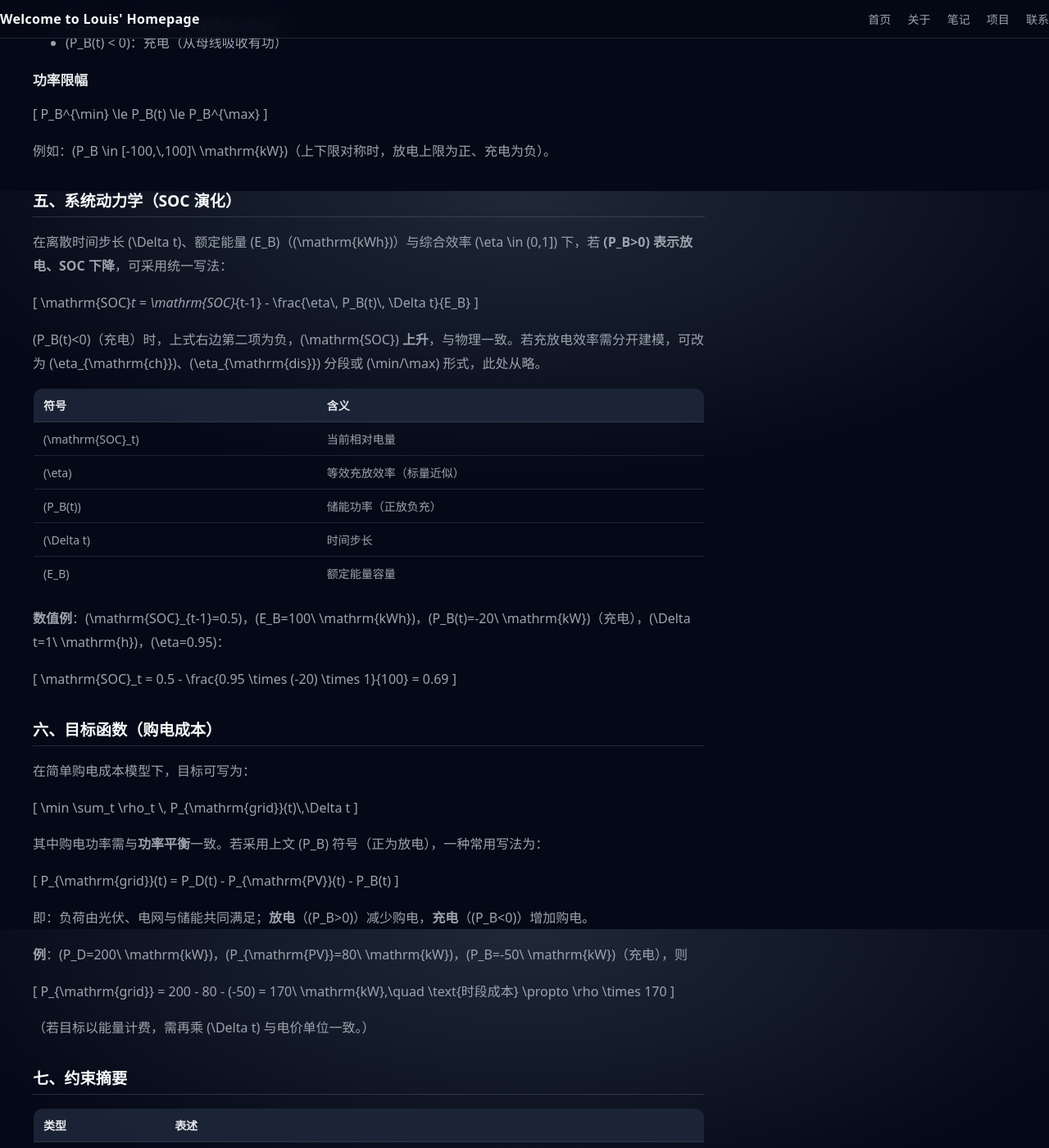
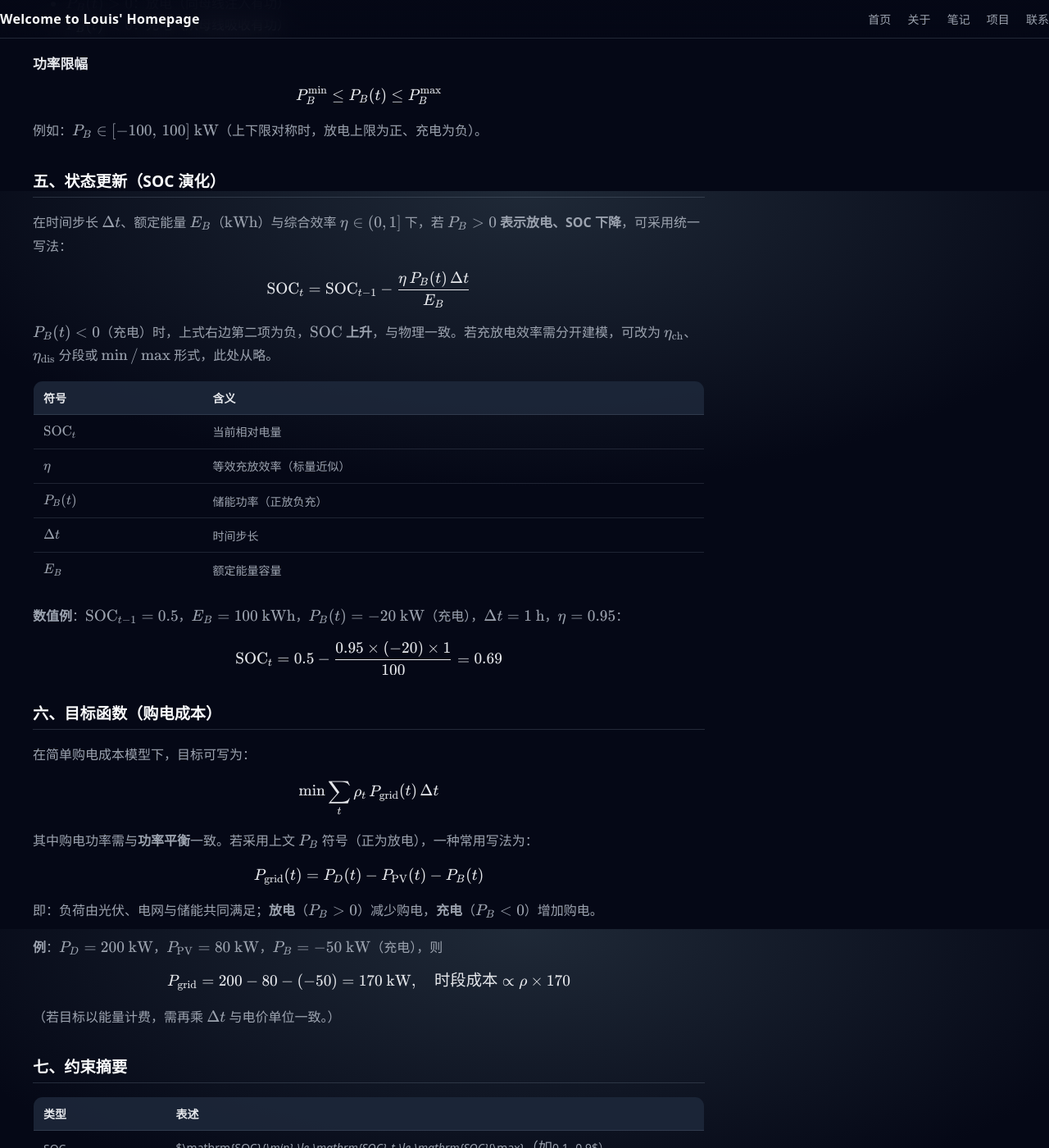
Before and after one commit to louislog/louislog.github.io, a Jekyll site: the page built from _notes/01_BESS调度的数学模型.md, in a window 1280 px wide and 1400 px high, scrolled down 2467 px. Shown: the whole window at 82% size. Built offline with Jekyll 4.4.1, drawn with Linux system fonts in a browser that asks for light colours; some of the changed text lies outside the part shown.

Commit message:
Update BESS note to refine terminology and improve clarity in mathematical expressions and variable definitions

````diff
--- a/_notes/01_BESS调度的数学模型.md
+++ b/_notes/01_BESS调度的数学模型.md
@@ -3,7 +3,7 @@ layout: default
 title: "BESS 调度的数学模型"
 category: 分享
 date: 2026-04-20
-excerpt: 从系统结构、外生数据、状态/决策变量到动力学与约束，梳理 AI-EMS 中储能调度的数据与优化表述。
+excerpt: 从系统结构、外部输入、状态/控制量到状态更新与约束，梳理 AI-EMS 中储能调度的数据与优化表述。
 ---
 
 <header class="note-hero">
@@ -17,7 +17,7 @@ excerpt: 从系统结构、外生数据、状态/决策变量到动力学与约
 
 <div class="note-prose" markdown="1">
 
-BESS（Battery Energy Storage System）调度的数据模型是 AI-EMS 中最关键的基础之一：它回答**问题里有哪些量、哪些是外部给定、哪些是状态与决策，以及它们如何随时间演化**。下文按五个核心块展开：**系统结构**、**输入数据**、**状态**、**决策（动作）**、**系统动力学**；随后补充目标函数、约束与工程中的数据形态。
+BESS（Battery Energy Storage System）调度的数据模型是 AI-EMS 中最关键的基础之一：它回答**问题里有哪些量、哪些是外部给定、哪些是状态与控制量，以及它们如何随时间演化**。下文按五个核心块展开：**系统结构**、**输入数据**、**状态**、**控制量**、**状态更新**；随后补充目标函数、约束与工程中的数据形态。
 
 ## 一、系统结构
 
@@ -31,149 +31,149 @@ BESS（Battery Energy Storage System）调度的数据模型是 AI-EMS 中最关
  └── 储能 (BESS)
 ```
 
-在每个离散时刻 \(t\)，调度需要决定**储能的充放电功率**（大小与方向）。常见优化目标是：在**满足电气与安全约束**的前提下，**最小化购电成本**（或更一般的运行成本）。
+在每个离散时刻 $t$，调度需要决定**储能的充放电功率**（大小与方向）。常见优化目标是：在**满足电气与安全约束**的前提下，**最小化购电成本**（或更一般的运行成本）。
 
-## 二、输入数据（外生量）
+## 二、输入数据（外部输入）
 
 以下由环境或预测给出，**不是**当日调度可直接「改写」的量，但在滚动优化中可作为已知或随机参数处理。
 
 ### 电价
 
-\(\rho_t\)：时刻 \(t\) 的购电电价（\(\$/\mathrm{kWh}\) 或等价货币单位）。
+$\rho_t$：时刻 $t$ 的购电电价（$\text{\$}/\mathrm{kWh}$ 或等价货币单位）。
 
-| 时刻  | 电价 \(\rho_t\) |
+| 时刻  | 电价 $\rho_t$ |
 | ----- | ---------------- |
-| 0:00  | \(0.2\)          |
-| 12:00 | \(0.6\)          |
+| 0:00  | $0.2$          |
+| 12:00 | $0.6$          |
 
-直觉：**低价时段充电、高价时段放电**，以降低 \(\sum_t \rho_t \cdot P_{\mathrm{grid},t}\)。
+直觉：**低价时段充电、高价时段放电**，以降低 $\sum_t \rho_t \cdot P_{\mathrm{grid},t}$。
 
 ### 负荷
 
-\(P_D(t)\)：用户在时刻 \(t\) 的有功需求（\(\mathrm{kW}\)）。
+$P_D(t)$：用户在时刻 $t$ 的有功需求（$\mathrm{kW}$）。
 
-| 时刻 | \(P_D(t)\) |
+| 时刻 | $P_D(t)$ |
 | ---- | ----------- |
-| 8:00 | \(120\)     |
-| 18:00 | \(300\)    |
+| 8:00 | $120$     |
+| 18:00 | $300$    |
 
-### 光伏出力
+### 光伏功率
 
-\(P_{\mathrm{PV}}(t)\)：光伏在时刻 \(t\) 的发电功率（\(\mathrm{kW}\)）。
+$P_{\mathrm{PV}}(t)$：光伏在时刻 $t$ 的发电功率（$\mathrm{kW}$）。
 
-| 时刻  | \(P_{\mathrm{PV}}(t)\) |
+| 时刻  | $P_{\mathrm{PV}}(t)$ |
 | ----- | ---------------------- |
-| 12:00 | \(200\)                |
-| 18:00 | \(0\)                  |
+| 12:00 | $200$                |
+| 18:00 | $0$                  |
 
 ### 净负荷
 
-\[
+$$
 P_{\mathrm{net}}(t) = P_D(t) - P_{\mathrm{PV}}(t)
-\]
+$$
 
 表示扣减光伏后，**母线侧仍须由电网与储能等平衡的净需求**。
-例：\(P_D(t)=300\ \mathrm{kW}\)，\(P_{\mathrm{PV}}(t)=120\ \mathrm{kW}\)，则 \(P_{\mathrm{net}}(t)=180\ \mathrm{kW}\)。
+例：$P_D(t)=300\ \mathrm{kW}$，$P_{\mathrm{PV}}(t)=120\ \mathrm{kW}$，则 $P_{\mathrm{net}}(t)=180\ \mathrm{kW}$。
 
 ## 三、状态变量
 
 状态刻画「当前可观测、且影响未来可行与代价」的信息。一种常用聚合为：
 
-\[
+$$
 s_t = \bigl(P_{\mathrm{net}}(t),\, \rho_t,\, \mathrm{SOC}_t\bigr)
-\]
+$$
 
 ### 荷电状态 SOC
 
-\(\mathrm{SOC}_t\)：时刻 \(t\) 的相对电量，\(\mathrm{SOC}_t \in [0,1]\)（工程上常收紧为 \([\mathrm{SOC}_{\min}, \mathrm{SOC}_{\max}]\)）。
+$\mathrm{SOC}_t$：时刻 $t$ 的相对电量，$\mathrm{SOC}_t \in [0,1]$（工程上常收紧为 $[\mathrm{SOC}_{\min}, \mathrm{SOC}_{\max}]$）。
 
-| \(\mathrm{SOC}\) | 含义   |
+| $\mathrm{SOC}$ | 含义   |
 | ---------------- | ------ |
-| \(1.0\)          | 满电   |
-| \(0.5\)          | 一半   |
-| \(0.0\)          | 放空（通常禁止触及） |
+| $1.0$          | 满电   |
+| $0.5$          | 一半   |
+| $0.0$          | 放空（通常禁止触及） |
 
 ### 电价与净负荷在状态中的角色
 
-- \(P_{\mathrm{net}}(t)\)：反映净功率缺口，直接影响功率平衡与线路潮流。
-- \(\rho_t\)：作为成本权重，影响「何时充放更划算」。
+- $P_{\mathrm{net}}(t)$：反映净功率缺口，直接影响功率平衡与线路潮流。
+- $\rho_t$：作为成本权重，影响「何时充放更划算」。
 
-## 四、决策变量（动作）
+## 四、控制变量（决策量）
 
 设**放电为正**、**充电为负**（约定与功率平衡式需一致）：
 
-\[
-a_t = P_B(t)
-\]
+$$
+P_B(t)
+$$
 
-- \(P_B(t) > 0\)：放电（向母线注入有功）
-- \(P_B(t) < 0\)：充电（从母线吸收有功）
+- $P_B(t) > 0$：放电（向母线注入有功）
+- $P_B(t) < 0$：充电（从母线吸收有功）
 
 ### 功率限幅
 
-\[
+$$
 P_B^{\min} \le P_B(t) \le P_B^{\max}
-\]
+$$
 
-例如：\(P_B \in [-100,\,100]\ \mathrm{kW}\)（上下限对称时，放电上限为正、充电为负）。
+例如：$P_B \in [-100,\,100]\ \mathrm{kW}$（上下限对称时，放电上限为正、充电为负）。
 
-## 五、系统动力学（SOC 演化）
+## 五、状态更新（SOC 演化）
 
-在离散时间步长 \(\Delta t\)、额定能量 \(E_B\)（\(\mathrm{kWh}\)）与综合效率 \(\eta \in (0,1]\) 下，若 **\(P_B>0\) 表示放电、SOC 下降**，可采用统一写法：
+在时间步长 $\Delta t$、额定能量 $E_B$（$\mathrm{kWh}$）与综合效率 $\eta \in (0,1]$ 下，若 **$P_B>0$ 表示放电、SOC 下降**，可采用统一写法：
 
-\[
+$$
 \mathrm{SOC}_t = \mathrm{SOC}_{t-1} - \frac{\eta\, P_B(t)\, \Delta t}{E_B}
-\]
+$$
 
-\(P_B(t)<0\)（充电）时，上式右边第二项为负，\(\mathrm{SOC}\) **上升**，与物理一致。若充放电效率需分开建模，可改为 \(\eta_{\mathrm{ch}}\)、\(\eta_{\mathrm{dis}}\) 分段或 \(\min/\max\) 形式，此处从略。
+$P_B(t)<0$（充电）时，上式右边第二项为负，$\mathrm{SOC}$ **上升**，与物理一致。若充放电效率需分开建模，可改为 $\eta_{\mathrm{ch}}$、$\eta_{\mathrm{dis}}$ 分段或 $\min/\max$ 形式，此处从略。
 
 | 符号 | 含义 |
 | ---- | ---- |
-| \(\mathrm{SOC}_t\) | 当前相对电量 |
-| \(\eta\) | 等效充放效率（标量近似） |
-| \(P_B(t)\) | 储能功率（正放负充） |
-| \(\Delta t\) | 时间步长 |
-| \(E_B\) | 额定能量容量 |
+| $\mathrm{SOC}_t$ | 当前相对电量 |
+| $\eta$ | 等效充放效率（标量近似） |
+| $P_B(t)$ | 储能功率（正放负充） |
+| $\Delta t$ | 时间步长 |
+| $E_B$ | 额定能量容量 |
 
-**数值例**：\(\mathrm{SOC}_{t-1}=0.5\)，\(E_B=100\ \mathrm{kWh}\)，\(P_B(t)=-20\ \mathrm{kW}\)（充电），\(\Delta t=1\ \mathrm{h}\)，\(\eta=0.95\)：
+**数值例**：$\mathrm{SOC}_{t-1}=0.5$，$E_B=100\ \mathrm{kWh}$，$P_B(t)=-20\ \mathrm{kW}$（充电），$\Delta t=1\ \mathrm{h}$，$\eta=0.95$：
 
-\[
+$$
 \mathrm{SOC}_t = 0.5 - \frac{0.95 \times (-20) \times 1}{100} = 0.69
-\]
+$$
 
 ## 六、目标函数（购电成本）
 
 在简单购电成本模型下，目标可写为：
 
-\[
+$$
 \min \sum_t \rho_t \, P_{\mathrm{grid}}(t)\,\Delta t
-\]
+$$
 
-其中购电功率需与**功率平衡**一致。若采用上文 \(P_B\) 符号（正为放电），一种常用写法为：
+其中购电功率需与**功率平衡**一致。若采用上文 $P_B$ 符号（正为放电），一种常用写法为：
 
-\[
+$$
 P_{\mathrm{grid}}(t) = P_D(t) - P_{\mathrm{PV}}(t) - P_B(t)
-\]
+$$
 
-即：负荷由光伏、电网与储能共同满足；**放电**（\(P_B>0\)）减少购电，**充电**（\(P_B<0\)）增加购电。
+即：负荷由光伏、电网与储能共同满足；**放电**（$P_B>0$）减少购电，**充电**（$P_B<0$）增加购电。
 
-**例**：\(P_D=200\ \mathrm{kW}\)，\(P_{\mathrm{PV}}=80\ \mathrm{kW}\)，\(P_B=-50\ \mathrm{kW}\)（充电），则
+**例**：$P_D=200\ \mathrm{kW}$，$P_{\mathrm{PV}}=80\ \mathrm{kW}$，$P_B=-50\ \mathrm{kW}$（充电），则
 
-\[
+$$
 P_{\mathrm{grid}} = 200 - 80 - (-50) = 170\ \mathrm{kW},\quad
 \text{时段成本} \propto \rho \times 170
-\]
+$$
 
-（若目标以能量计费，需再乘 \(\Delta t\) 与电价单位一致。）
+（若目标以能量计费，需再乘 $\Delta t$ 与电价单位一致。）
 
 ## 七、约束摘要
 
 | 类型 | 表述 |
 | ---- | ---- |
-| SOC | \(\mathrm{SOC}_{\min} \le \mathrm{SOC}_t \le \mathrm{SOC}_{\max}\)（如 \(0.1\)–\(0.9\)） |
-| 储能功率 | \(P_B^{\min} \le P_B(t) \le P_B^{\max}\) |
-| 电压（可选） | \(V_{\min} \le V_i(t) \le V_{\max}\)（如 \(0.95\)–\(1.05\ \mathrm{pu}\)） |
-| 线路电流（可选） | \(I_\ell(t) \le I_{\ell,\max}\) |
+| SOC | $\mathrm{SOC}_{\min} \le \mathrm{SOC}_t \le \mathrm{SOC}_{\max}$（如 $0.1$–$0.9$） |
+| 储能功率 | $P_B^{\min} \le P_B(t) \le P_B^{\max}$ |
+| 电压（可选） | $V_{\min} \le V_i(t) \le V_{\max}$（如 $0.95$–$1.05\ \mathrm{pu}$） |
+| 线路电流（可选） | $I_\ell(t) \le I_{\ell,\max}$ |
 
 实际 EMS 还会加入**爬坡**、**循环寿命**、**并网点功率因数**、**市场规则**等；上表是教学用最小集合。
 
@@ -181,21 +181,21 @@ P_{\mathrm{grid}} = 200 - 80 - (-50) = 170\ \mathrm{kW},\quad
 
 滚动优化或仿真流水线里，一帧数据常类似：
 
-| time | load | pv | price | soc | Output (\(P_B\)) |
+| time | load | pv | price | soc | Output ($P_B$) |
 | ---- | ---- | -- | ----- | --- | ---------------- |
-| \(t_1\) | 220 | 40 | 0.25 | 0.50 | \(-40\) |
-| \(t_2\) | 210 | 50 | 0.24 | 0.52 | \(-30\) |
-| \(t_3\) | 230 | 60 | 0.27 | 0.54 | \(20\) |
+| $t_1$ | 220 | 40 | 0.25 | 0.50 | $-40$ |
+| $t_2$ | 210 | 50 | 0.24 | 0.52 | $-30$ |
+| $t_3$ | 230 | 60 | 0.27 | 0.54 | $20$ |
 
-后续用动力学方程更新 \(\mathrm{SOC}\)，并检查约束。
+后续用状态更新方程更新 $\mathrm{SOC}$，并检查约束。
 
 ## 九、小结
 
 | 角色 | 内容 |
 | ---- | ---- |
-| 输入 | 负荷、光伏、电价；初值 \(\mathrm{SOC}_0\) |
-| 状态 | 如 \(s_t = [P_{\mathrm{net}}(t), \rho_t, \mathrm{SOC}_t]\) |
-| 动作 | \(a_t = P_B(t)\)（正放负充，与功率平衡一致） |
+| 输入 | 负荷、光伏、电价；初值 $\mathrm{SOC}_0$ |
+| 状态 | 如 $s_t = [P_{\mathrm{net}}(t), \rho_t, \mathrm{SOC}_t]$ |
+| 控制量 | $P_B(t)$（正放负充，与功率平衡一致） |
 | 目标 | 最小化购电（或综合运行）成本 |
 | 约束 | SOC、功率；扩展至电压、电流与其它运行规则 |
 
````
